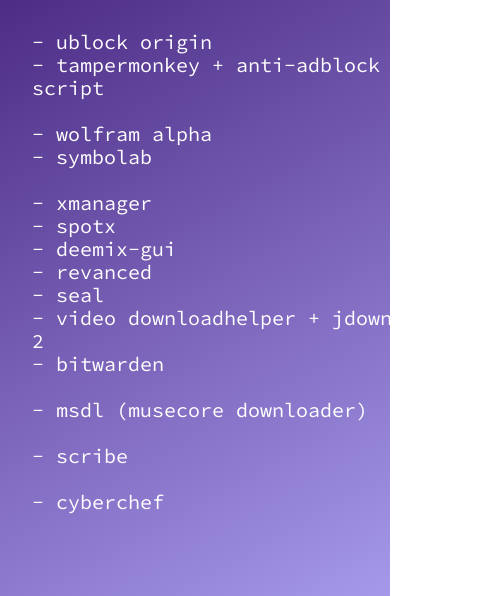
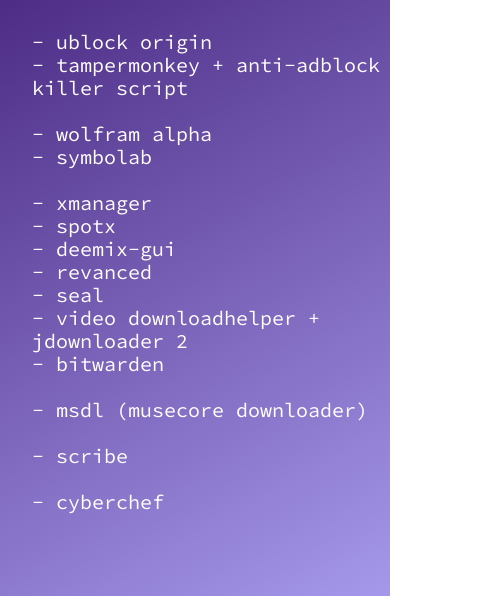
Before and after one commit to lightlybakedman/Luxurious-Present-Pigeon-HTML, a plain HTML site: page index.html in a window 390 px wide. Shown: the part 248-844 px from the top of the page, 487 px wide, since content can reach past the window. Drawn offline with Linux system fonts and the light colour scheme.

Commit message:
Update index.css

```diff
--- a/index.css
+++ b/index.css
@@ -34,6 +34,6 @@
     top: 115px;
     left: var(--dl-space-space-twounits);
     right: -64px;
-    width: 455px;
+    width: 364px;
   }
 }
```
